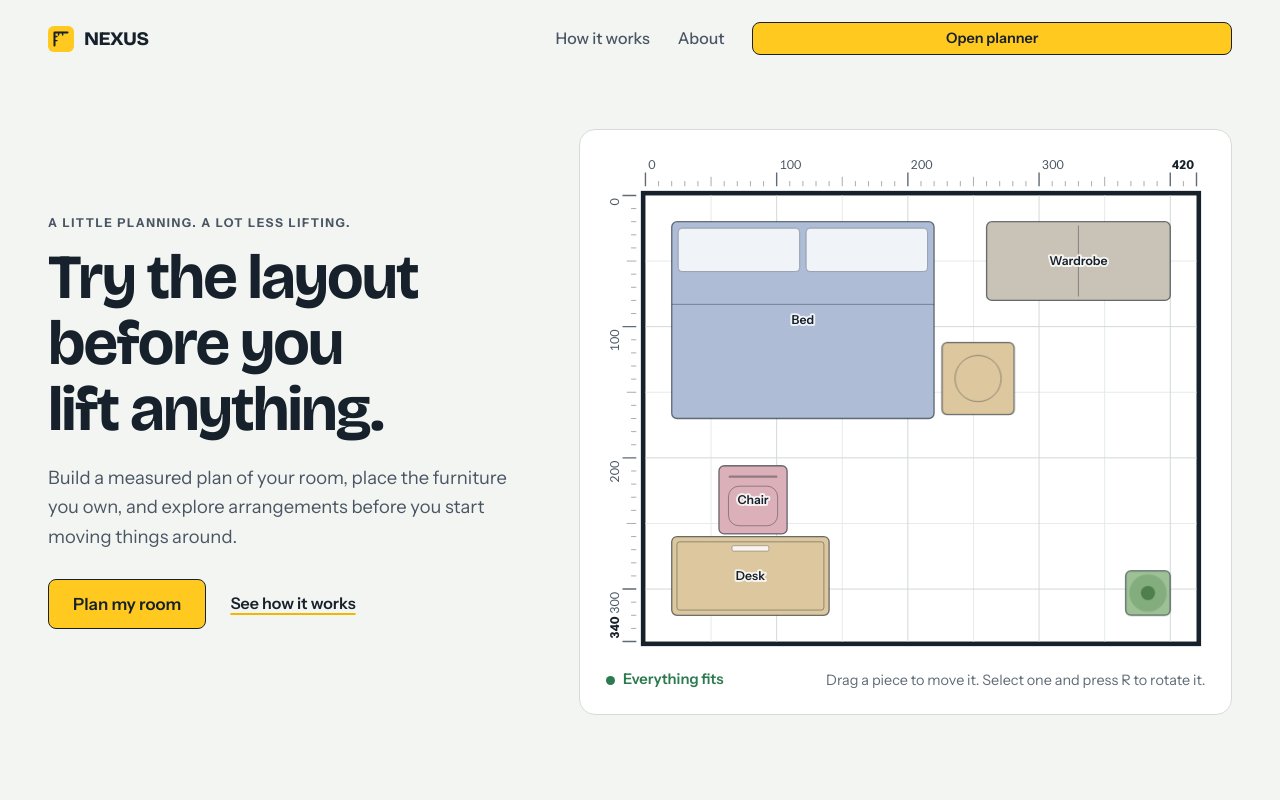
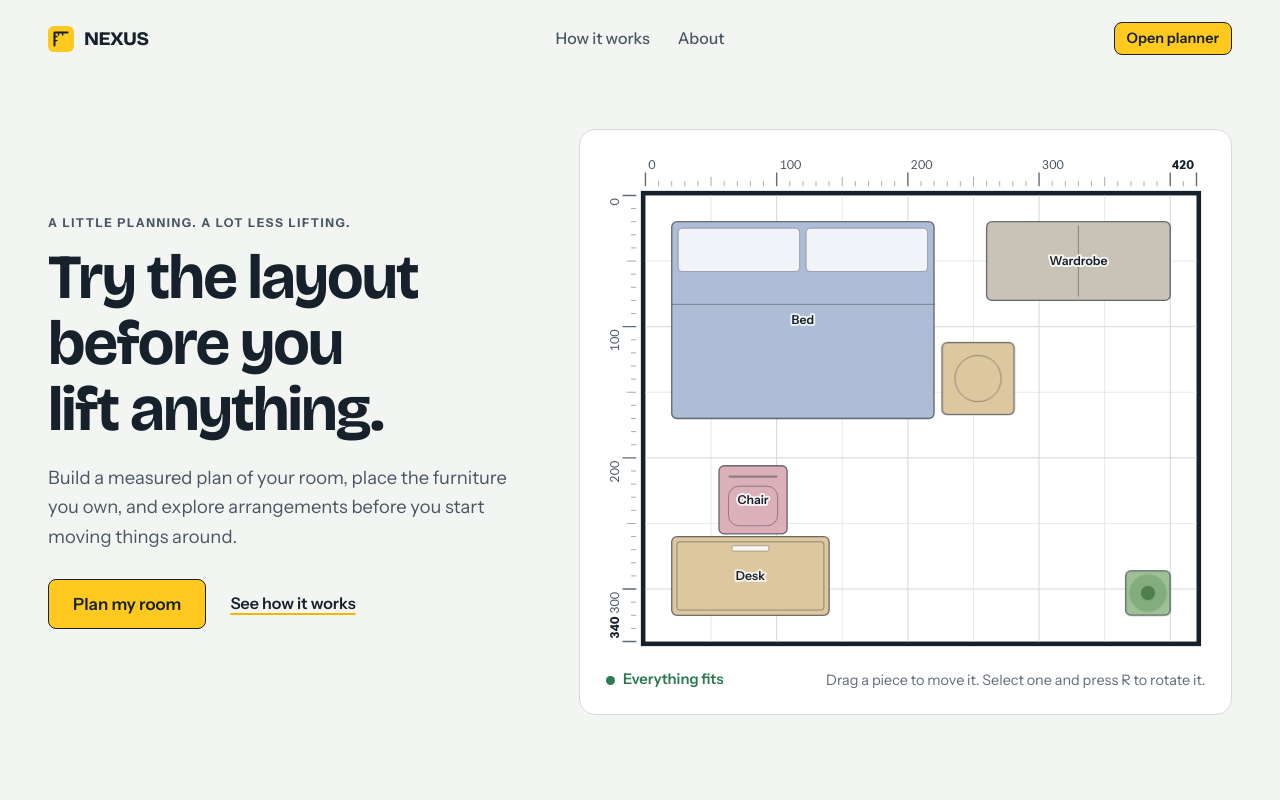
Before and after one commit to Wuraola-Adebisi/Forma, a React (Vite) app: page / in a window 1280 px wide. Shown: the top 800 px of the page. Built offline with nearby package versions, Linux system fonts and the light colour scheme.

Commit message:
Fix planner button width in centered header

```diff
--- a/src/styles/site.css
+++ b/src/styles/site.css
@@ -2,6 +2,7 @@
 .site { min-height: 100dvh; display: flex; flex-direction: column; }
 .site > main { flex: 1; }
 .site-header { display: grid; grid-template-columns: minmax(0, 1fr) auto minmax(0, 1fr); align-items: center; gap: 16px; padding-block: 18px; }
+.header-cta { justify-self: end; }
 .brand { display: inline-flex; align-items: center; gap: 10px; font: 800 1.2rem/1 var(--font-display); letter-spacing: -0.03em; text-decoration: none; }
 .site-nav { display: flex; justify-content: center; gap: 4px; margin-inline: auto; }
 .site-nav a { padding: 8px 12px; border-radius: 8px; color: var(--ink-2); font-weight: 500; text-decoration: none; transition: color .2s ease, background-color .2s ease; }
```
